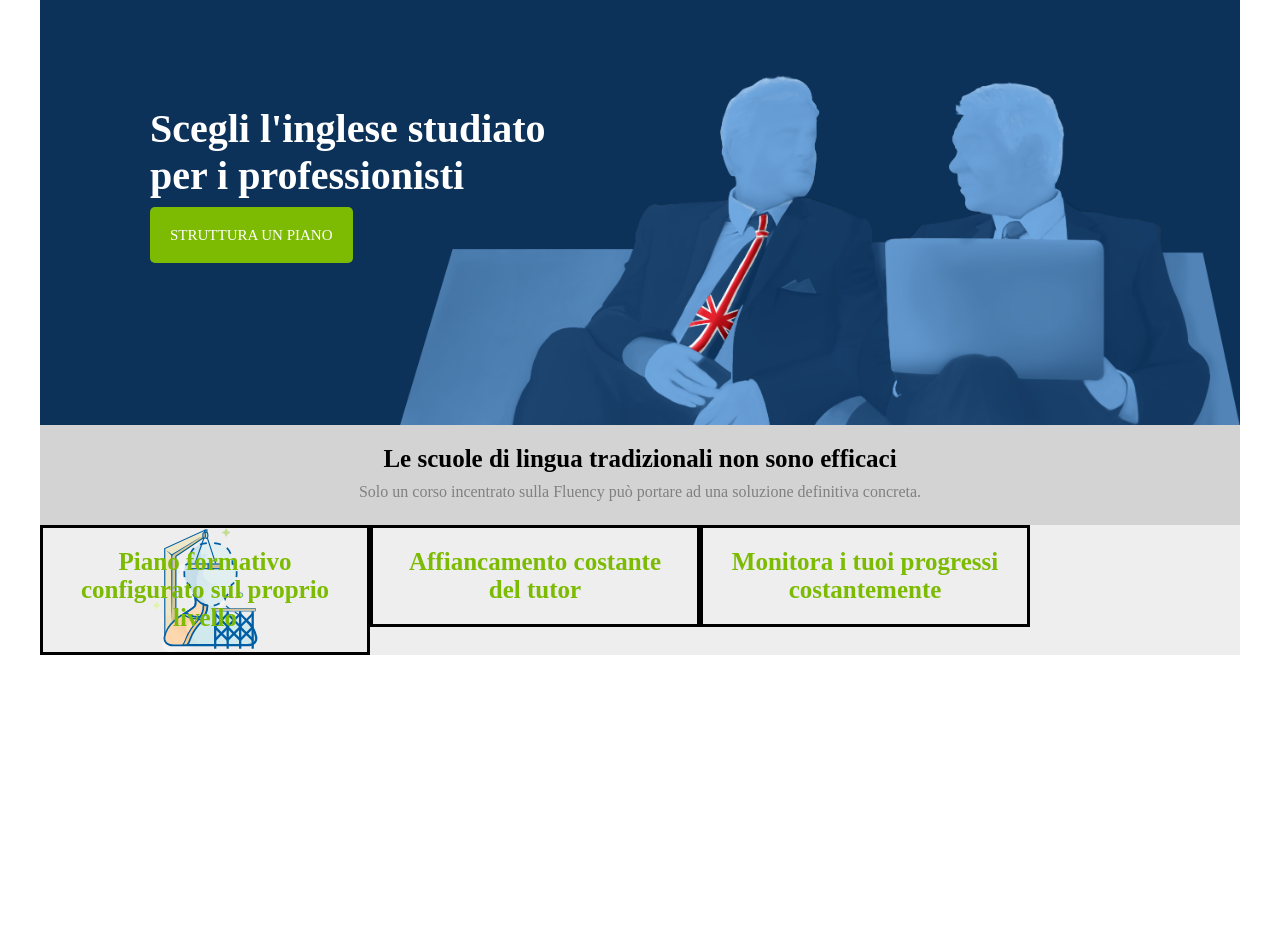
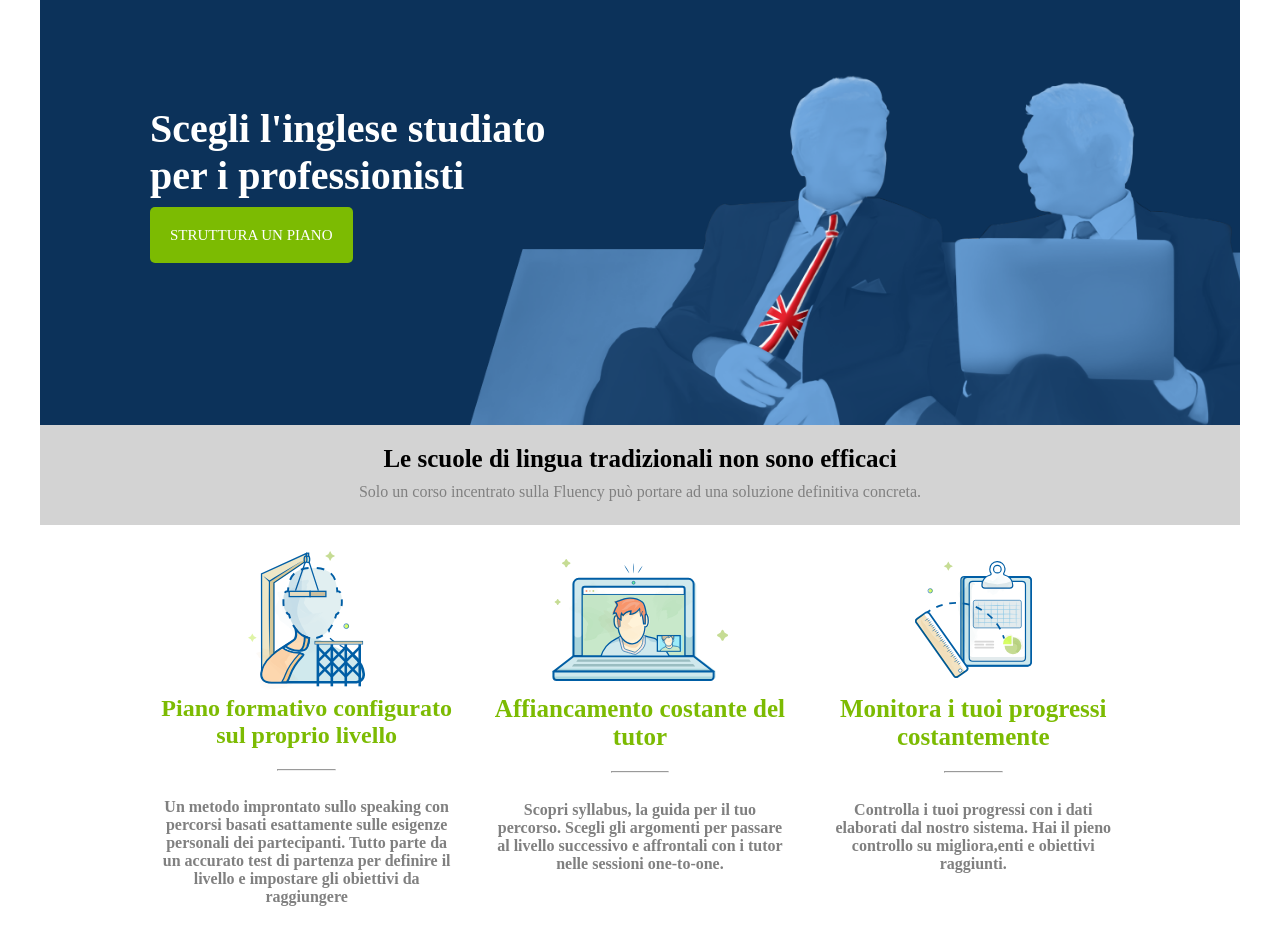
Before and after one commit to danielpellegrini/htmlcss-fluentify, a plain HTML site: page index.html in a window 1280 px wide. Shown: the part 75-1020 px from the top of the page. Before the commit the page ends 800 px from the top, so only its background shows below. Drawn offline with Linux system fonts and the light colour scheme.

Commit message:
main completed

```diff
--- a/css/style.css
+++ b/css/style.css
@@ -27,7 +27,7 @@ header {
   background-image: url(../img/head-img.png);
   background-size: 100% 100%;
   background-repeat: no-repeat;
-  background-position: right;
+  background-position: bottom 0 right -70px;
   margin-top: 150px;
 }
 
@@ -65,7 +65,7 @@ li {
   margin-left: 10px;
 }
 
-.slogan {
+.jumbotron {
   font-size: 20px;
   margin-top: 100px;
   padding: 10px;
@@ -80,7 +80,7 @@ li {
   padding: 20px;
 }
 
-.slogan2 {
+.slogan {
   width: 1200px;
   height: 100px;
   background-color: #D3D3D3;
@@ -91,45 +91,82 @@ span {
   display: block;
 }
 
-.slogan2 span:first-child {
+.slogan span:first-child {
   padding-top: 20px;
   font-weight: bolder;
   font-size: 25px;
 }
 
-.slogan2 span:nth-child(2) {
+.slogan span:nth-child(2) {
   padding-top: 10px;
   color: grey;
 }
 
 .main-content {
  width: 1200px;
- background-color: #eee;
+ /* background-color: #eee; */
+ border-bottom: 1px solid lightgrey;
 }
 
 .box-container {
   width: 1000px;
+ }
+
+.box {
+  padding: 20px;
+  width: 33.33%;
+  margin-bottom: 30px;
 }
 
-.box {
-  width: 33%;
-  /* height: 200px; */
-  border: solid black;
+.box-img1 {
+  height: 150px;
+  background-image: url(../img/profile.svg);
+  background-size: 40%;
+  background-repeat: no-repeat;
+  background-position: center;
+}
+
+.box-img2 {
+  height: 150px;
+  background-image: url(../img/computer.svg);
+  background-size: 60%;
+  background-repeat: no-repeat;
+  background-position: center;
+}
+
+.box-img3 {
+  height: 150px;
+  background-image: url(../img/doc.svg);
+  background-size: 40%;
+  background-repeat: no-repeat;
+  background-position: center;
 }
 
 .box:nth-child(1n+1) {
-  /* width: 100%; */
   color: #7CBB02;
-  font-size: 25px;
-  padding: 20px;
   font-weight: bolder;
 }
 
+.box:nth-child(1n+1) span{
+  margin-bottom: 20px;
+}
+
 .box:first-child {
-  background-image: url(../img/profile.svg);
-  background-size: 100% 100%;
-  background-repeat: no-repeat;
-  background-position: right;
+  font-size: 24px;
+}
+
+.box:nth-child(1n+2) {
+  font-size: 25px;
+}
+
+hr {
+  width: 20%;
+}
+
+h4 {
+  text-align: center;
+  font-size: 16px;
+  color: grey;
 }
 
 SONO RIMASTO QUI
@@ -183,7 +220,7 @@ SONO RIMASTO QUI
   text-transform: uppercase;
 }
 
-.clear {
+.clear::after {
   content: "";
   display: table;
   clear: both;
@@ -205,7 +242,4 @@ SONO RIMASTO QUI
   border: 1px solid white;
   padding: 10px 25px;
 }
-
-
-
 /* /utility */
--- a/index.html
+++ b/index.html
@@ -9,7 +9,7 @@
     <!-- main container -->
     <div class="main-container centering">
       <!-- header -->
-      <header class="relative">
+      <header class="relative centering">
         <!-- header image container -->
         <div class="bkgrd-container">
           <!-- header background image -->
@@ -36,37 +36,60 @@
                 </div>
               </nav>
               <!-- /navigation bar -->
-              <!-- slogan -->
-              <div class="slogan white fl">
+
+              <!-- jumbotron -->
+              <div class="jumbotron white fl">
                 <h1>Scegli l'inglese studiato<br>per i professionisti</h1><br>
                 <a href="#" class="slogan-button green uppercase">struttura un piano</a>
               </div>
-              <!-- /slogan -->
+              <!-- /jumbotron -->
             </div>
             <!-- header content -->
           </div>
           <!-- /header background image -->
         </div>
-        <div class="slogan2 fl">
+        <div class="slogan fl main-container">
           <span>Le scuole di lingua tradizionali non sono efficaci</span>
           <span>Solo un corso incentrato sulla Fluency può portare ad una soluzione definitiva concreta.</span>
         </div>
         <!-- /header image container -->
       </header>
       <!-- /header -->
+
+      <!-- main content -->
       <div class="main-content clear">
-        <div class="box-container fl">
+        <!-- boxes container -->
+        <div class="box-container centering">
           <div class="box fl">
-            <span>Piano formativo configurato sul proprio livello</span>
+            <div class="box-img1 centering"></div>
+            <span>Piano formativo configurato sul proprio livello
+            </span>
+            <hr class="centering">
+            <br><h4>Un metodo improntato sullo speaking con percorsi basati esattamente sulle esigenze personali dei partecipanti. Tutto parte da un accurato test di partenza per definire il livello e impostare gli obiettivi da raggiungere</h4>
           </div>
-          <div class="box fl "><span>Affiancamento costante del tutor</span></div>
-          <div class="box fl "><span>Monitora i tuoi progressi costantemente</span> </div>
+          <div class="box fl">
+            <div class="box-img2 centering"></div>
+            <span>Affiancamento costante del tutor</span>
+            <hr class="centering">
+            <br><h4>Scopri syllabus, la guida per il tuo percorso. Scegli gli argomenti per passare al livello successivo e affrontali con i tutor nelle sessioni one-to-one.</h4>
+          </div>
+          <div class="box fl">
+            <div class="box-img3 centering"></div>
+            <span>Monitora i tuoi progressi costantemente</span>
+            <hr class="centering">
+            <br><h4>Controlla i tuoi progressi con i dati elaborati dal nostro sistema. Hai il pieno controllo su migliora,enti e obiettivi raggiunti.</h4>
+          </div>
         </div>
+        <!-- /boxes container -->
       </div>
+      <!-- /main content -->
+
+
 
 
     </div>
     <!-- /main container -->
 
+
   </body>
 </html>
```
